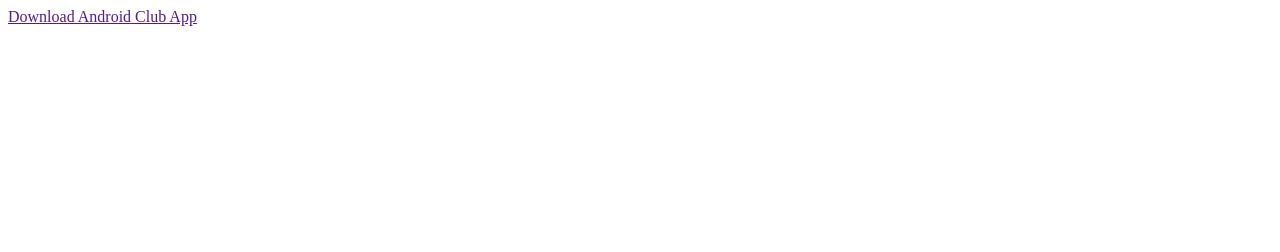
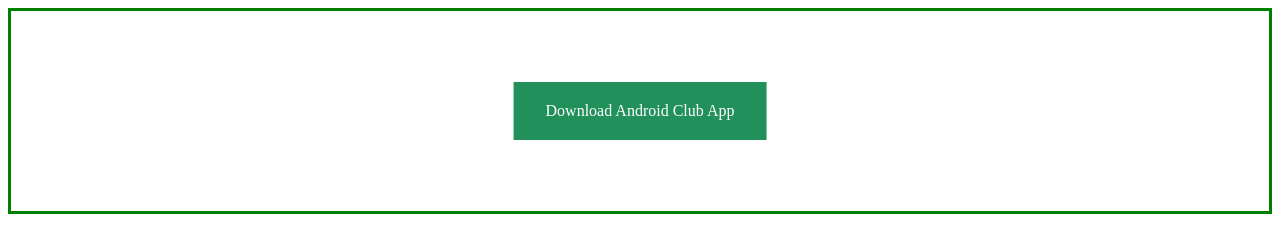
Before and after one commit to androidclubvitbhopal/Download-App, a plain HTML site: page index.html in a window 1280 px wide. Drawn offline with Linux system fonts and the light colour scheme.

Commit message:
button with link

```diff
--- a/index.html
+++ b/index.html
@@ -6,10 +6,44 @@
     <meta http-equiv="X-UA-Compatible" content="IE=edge">
     <meta name="viewport" content="width=device-width, initial-scale=1.0">
     <title>Download</title>
+    <style>
+        .container {
+            height: 200px;
+            position: relative;
+            border: 3px solid green;
+        }
+
+        .center {
+            margin: 0;
+            position: absolute;
+            top: 50%;
+            left: 50%;
+            -ms-transform: translate(-50%, -50%);
+            transform: translate(-50%, -50%);
+        }
+
+        .button {
+            background-color: #22905B;
+            /* Green */
+            border: none;
+            color: white;
+            padding: 20px 32px;
+            text-align: center;
+            text-decoration: none;
+            display: inline-block;
+            font-size: 16px;
+        }
+    </style>
 </head>
 
 <body>
-    <a href="" class="button">Download Android Club App</a>
+    <div class="container">
+        <div class="center">
+            <a href="https://raw.githubusercontent.com/androidclubvitbhopal/Download-App/main/android-club-vitb" class="button">Download Android Club App</a>
+        </div>
+    </div>
+
+
 
 </body>
 
```
